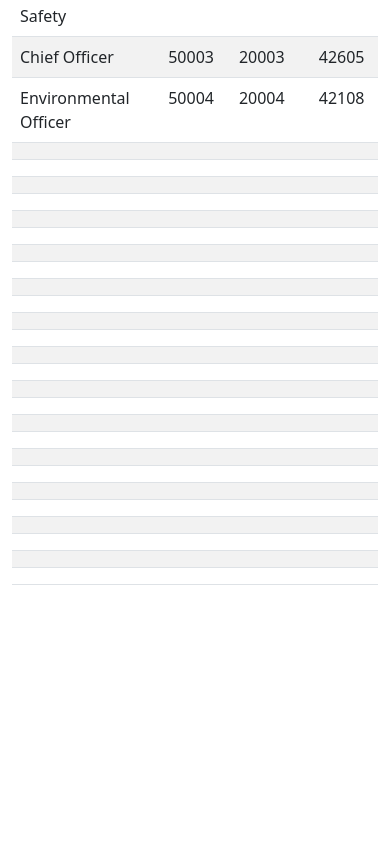
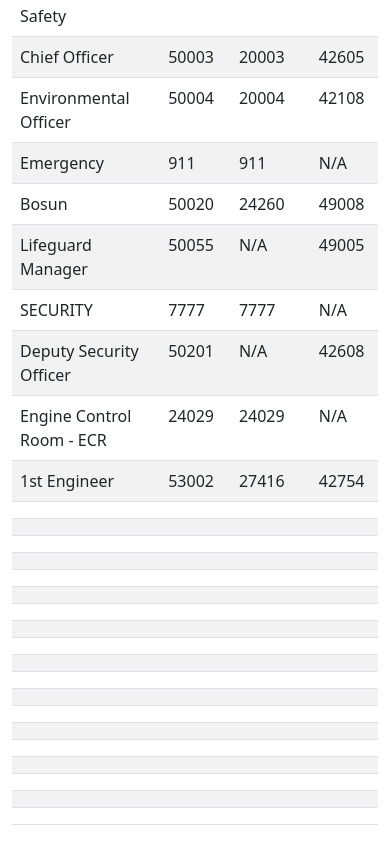
Before and after one commit to vinodkoul7/an.github.io, a plain HTML site: page phonebook.html in a window 390 px wide. Shown: the part 5579-6420 px from the top of the page. Before the commit the page ends 6180 px from the top, so only its background shows below. Drawn offline with nearby package versions, Linux system fonts and the light colour scheme; a script that the page names is missing.

Commit message:
Update phonebook.html
ff

```diff
--- a/phonebook.html
+++ b/phonebook.html
@@ -531,46 +531,46 @@
                     <td> 42108 </td>
                 </tr>
                 <tr>
-                    <td>  </td>
-                    <td>  </td>
-                    <td>  </td>
-                    <td>  </td>
+                    <td> Emergency </td>
+                    <td> 911 </td>
+                    <td> 911 </td>
+                    <td> N/A </td>
                 </tr>
                 <tr>
-                    <td>  </td>
-                    <td>  </td>
-                    <td>  </td>
-                    <td>  </td>
+                    <td> Bosun </td>
+                    <td> 50020 </td>
+                    <td> 24260 </td>
+                    <td> 49008 </td>
                 </tr>
                 <tr>
-                    <td>  </td>
-                    <td>  </td>
-                    <td>  </td>
-                    <td>  </td>
+                    <td> Lifeguard Manager  </td>
+                    <td> 50055 </td>
+                    <td> N/A </td>
+                    <td> 49005 </td>
                 </tr>
                 <tr>
-                    <td>  </td>
-                    <td>  </td>
-                    <td>  </td>
-                    <td>  </td>
+                    <td> SECURITY </td>
+                    <td> 7777 </td>
+                    <td> 7777 </td>
+                    <td> N/A </td>
                 </tr>
                 <tr>
-                    <td>  </td>
-                    <td>  </td>
-                    <td>  </td>
-                    <td>  </td>
+                    <td> Deputy Security Officer </td>
+                    <td> 50201 </td>
+                    <td> N/A </td>
+                    <td> 42608 </td>
                 </tr>
                 <tr>
-                    <td>  </td>
-                    <td>  </td>
-                    <td>  </td>
-                    <td>  </td>
+                    <td> Engine Control Room - ECR </td>
+                    <td> 24029 </td>
+                    <td> 24029 </td>
+                    <td> N/A </td>
                 </tr>
                 <tr>
-                    <td>  </td>
-                    <td>  </td>
-                    <td>  </td>
-                    <td>  </td>
+                    <td> 1st Engineer </td>
+                    <td> 53002 </td>
+                    <td> 27416 </td>
+                    <td> 42754 </td>
                 </tr>
                 <tr>
                     <td>  </td>
```
